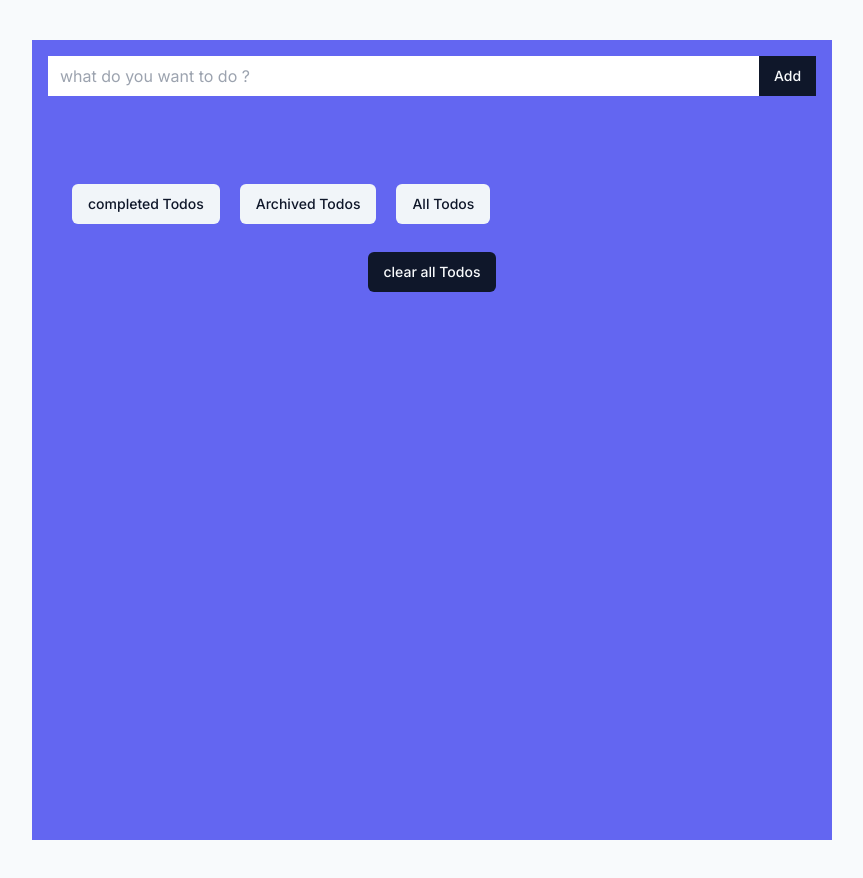
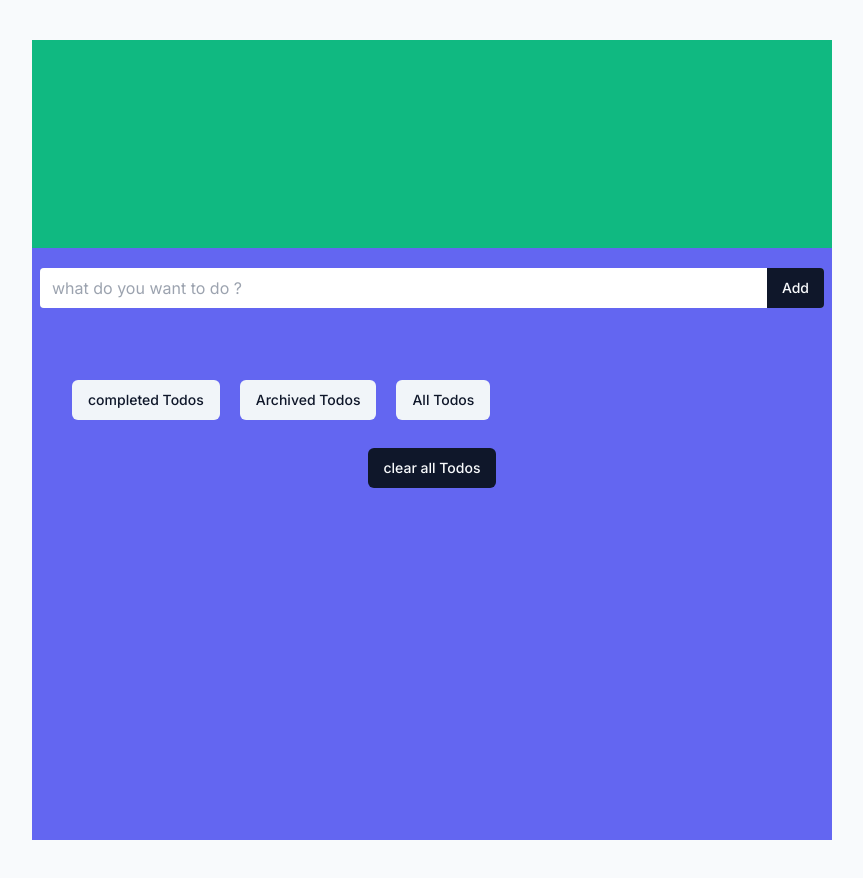
Before and after one commit to Doochukbeni/todo-app-redux-toolkit-nextjs13-typescript, a Next.js app: page / in a window 1280 px wide. Shown: the whole page, without its empty margins (208-1071 px from the left). Built offline with nearby package versions, Linux system fonts and the light colour scheme.

Commit message:
todo wrapper and input css update

```diff
--- a/src/components/TodoInput.tsx
+++ b/src/components/TodoInput.tsx
@@ -30,7 +30,7 @@ const TodoInput = ({ addTodo }: TodoInputProps) => {
   };
 
   return (
-    <form className="bg-slate-400 flex" onSubmit={onSubmit}>
+    <form className="bg-slate-400 flex mx-2 rounded" onSubmit={onSubmit}>
       <input
         type="text"
         value={value}
--- a/src/components/TodoWrapper.tsx
+++ b/src/components/TodoWrapper.tsx
@@ -35,9 +35,9 @@ const TodoWrapper = () => {
 
   return (
     <div className="bg-indigo-500 flex flex-col gap-5 w-[800px] h-screen">
-      <div className="p-4">
-        <TodoInput addTodo={addTodo} />
-      </div>
+      <div className="h-52 w-full bg-emerald-500"></div>
+      <TodoInput addTodo={addTodo} />
+
       <TodoList todoItems={todos} />
       <TodoFilters todo={todos} />
 
```
